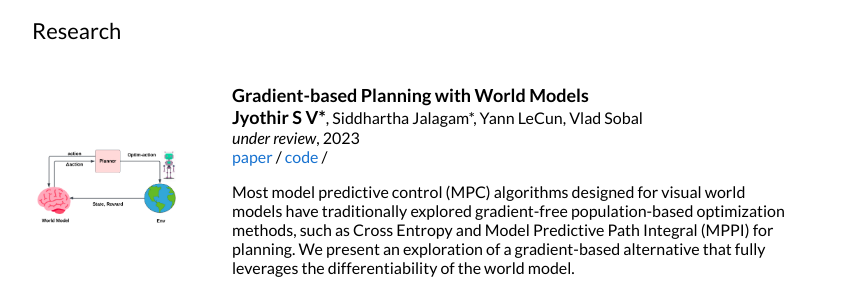
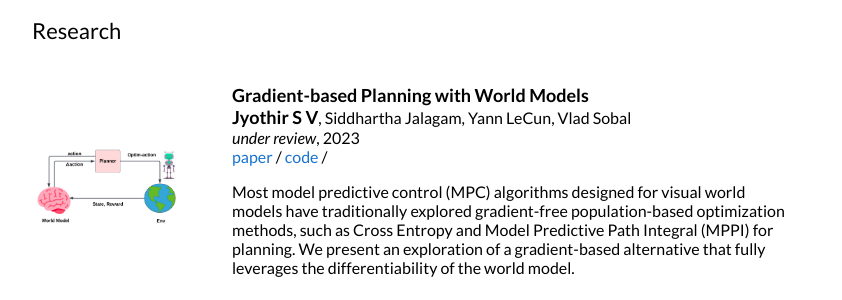
Before and after one commit to jyothirsv/jyothirsv.github.io, a Jekyll site: the page built from _posts/2023-08-28-gradmpc.markdown, in a window 1280 px wide. Shown: the part 371-671 px from the top of the page, without its empty margins (228-1070 px from the left). Built offline with Jekyll 4.4.1, drawn with Linux system fonts in a browser that asks for light colours.

```diff
--- a/_posts/2023-08-28-gradmpc.markdown
+++ b/_posts/2023-08-28-gradmpc.markdown
@@ -5,7 +5,7 @@ date:   2023-08-28 22:21:59 +00:00
 image: /images/gradplan.png
 categories: research
 author: "Jyothir S V"
-authors: "<strong>Jyothir S V*</strong>,  Siddhartha Jalagam*, Yann LeCun, Vlad Sobal"
+authors: "<strong>Jyothir S V</strong>,  Siddhartha Jalagam, Yann LeCun, Vlad Sobal"
 venue: "under review"
 paper: /pdfs/Gradient_based_Planning.pdf
 code: https://github.com/Laughing-Boy/dreamer-optimizer
```
